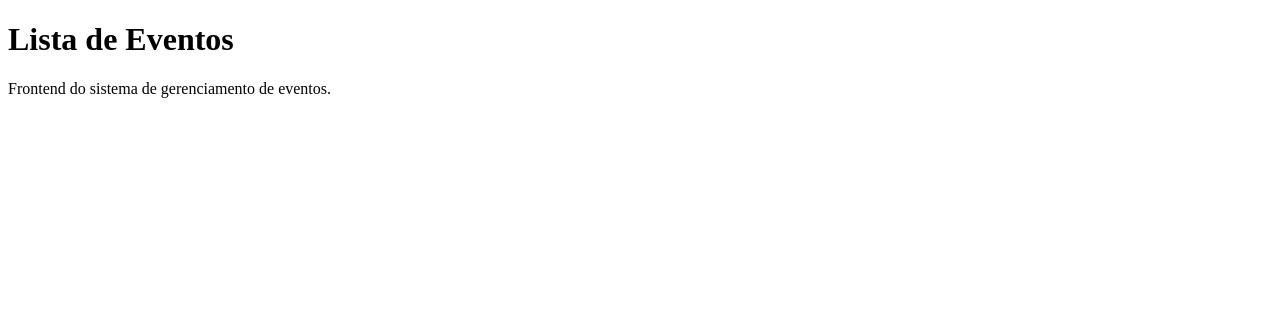
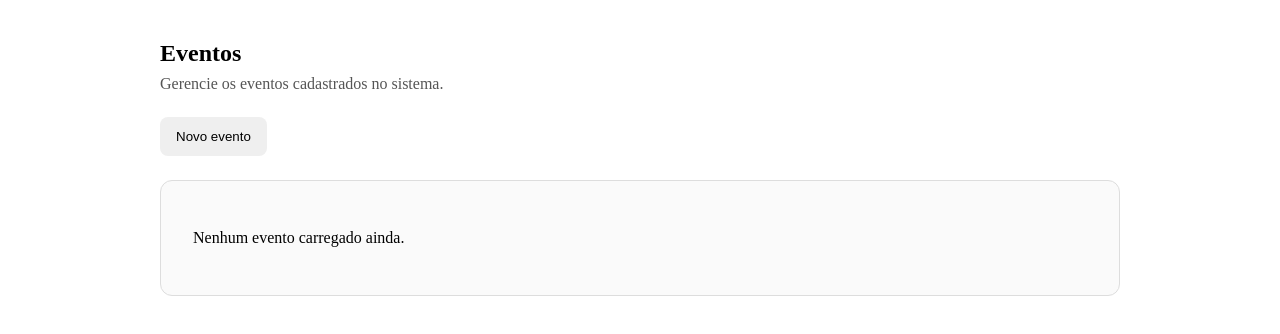
Before and after one commit to joaoConrad/Event_Manager_Front_End, an Angular app: page /events in a window 1280 px wide. Shown: the top 334 px of the page. Built offline with nearby package versions, Linux system fonts and the light colour scheme.

Commit message:
[WIP] Add initial layout for event list page
Signed-off-by: HemannB <brunohemann@gmail.com>

```diff
--- a/src/app/features/events/pages/event-list/event-list.css
+++ b/src/app/features/events/pages/event-list/event-list.css
@@ -0,0 +1,36 @@
+.page {
+  max-width: 960px;
+  margin: 0 auto;
+  padding: 2rem;
+}
+
+.page-header {
+  margin-bottom: 1.5rem;
+}
+
+.page-header h1 {
+  margin: 0 0 0.5rem;
+}
+
+.page-header p {
+  margin: 0;
+  color: #555;
+}
+
+.actions {
+  margin-bottom: 1.5rem;
+}
+
+button {
+  padding: 0.75rem 1rem;
+  border: 0;
+  border-radius: 8px;
+  cursor: pointer;
+}
+
+.empty-state {
+  padding: 2rem;
+  border: 1px solid #ddd;
+  border-radius: 12px;
+  background: #fafafa;
+}
--- a/src/app/features/events/pages/event-list/event-list.html
+++ b/src/app/features/events/pages/event-list/event-list.html
@@ -1,2 +1,14 @@
-<h1>Lista de Eventos</h1>
-<p>Frontend do sistema de gerenciamento de eventos.</p>
+<section class="page">
+  <header class="page-header">
+    <h1>Eventos</h1>
+    <p>Gerencie os eventos cadastrados no sistema.</p>
+  </header>
+
+  <div class="actions">
+    <button>Novo evento</button>
+  </div>
+
+  <div class="empty-state">
+    <p>Nenhum evento carregado ainda.</p>
+  </div>
+</section>
```
